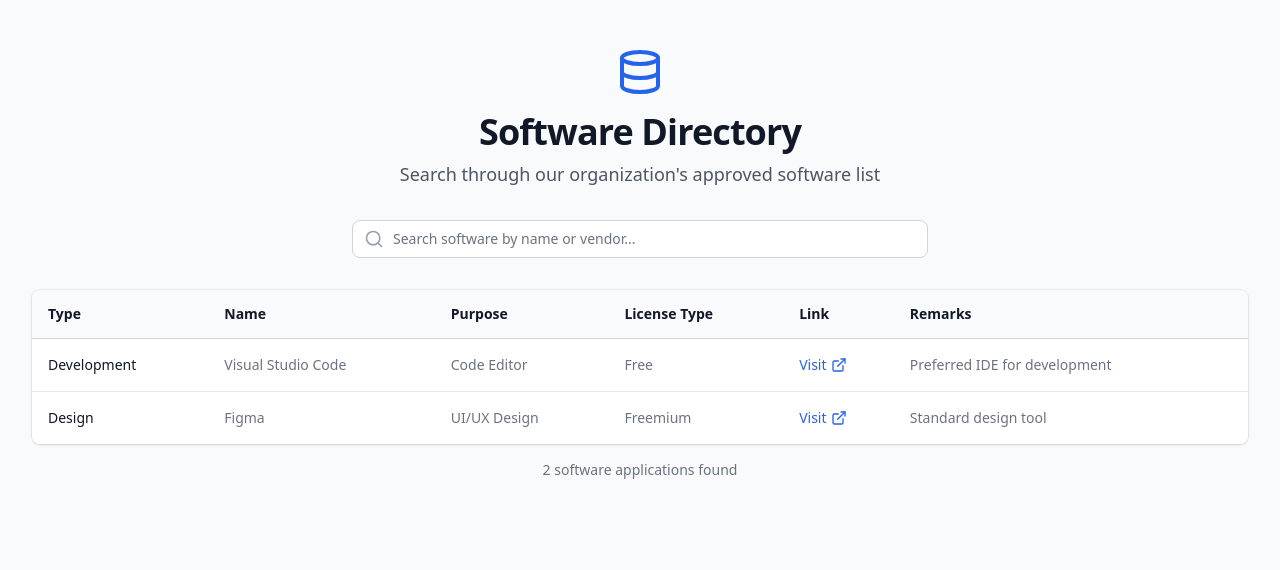
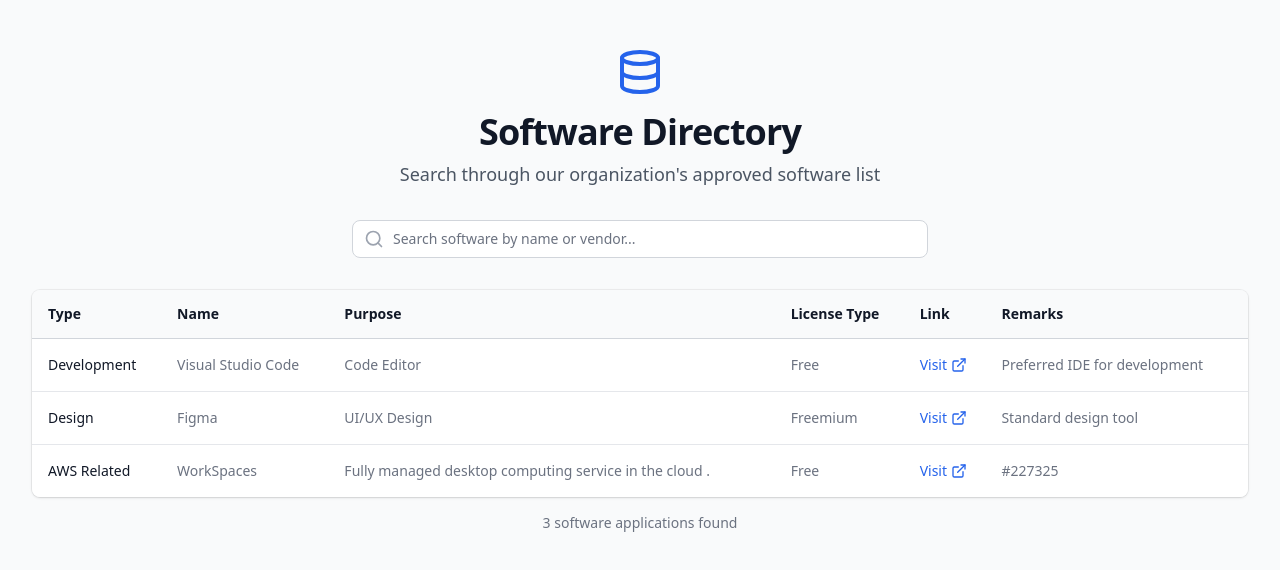
Before and after one commit to corrupted-brain/AuthSoft, a React (Vite) app: page / in a window 1280 px wide. Shown: the top 570 px of the page. Built offline with nearby package versions, Linux system fonts and the light colour scheme.

Commit message:
added soft

```diff
--- a/src/types.ts
+++ b/src/types.ts
@@ -25,5 +25,13 @@ export const softwareList: Software[] = [
     link: "https://figma.com",
     remarks: "Standard design tool"
   },
+  {
+    "type": "AWS Related",
+    "name": "WorkSpaces",
+    "purpose": "Fully managed desktop computing service in the cloud .",
+    "licenseType": "Free",
+    "link": "https://clients.amazonworkspaces.com/",
+    "remarks": "#227325"
+  },
   // Add more items as needed
 ];
```
